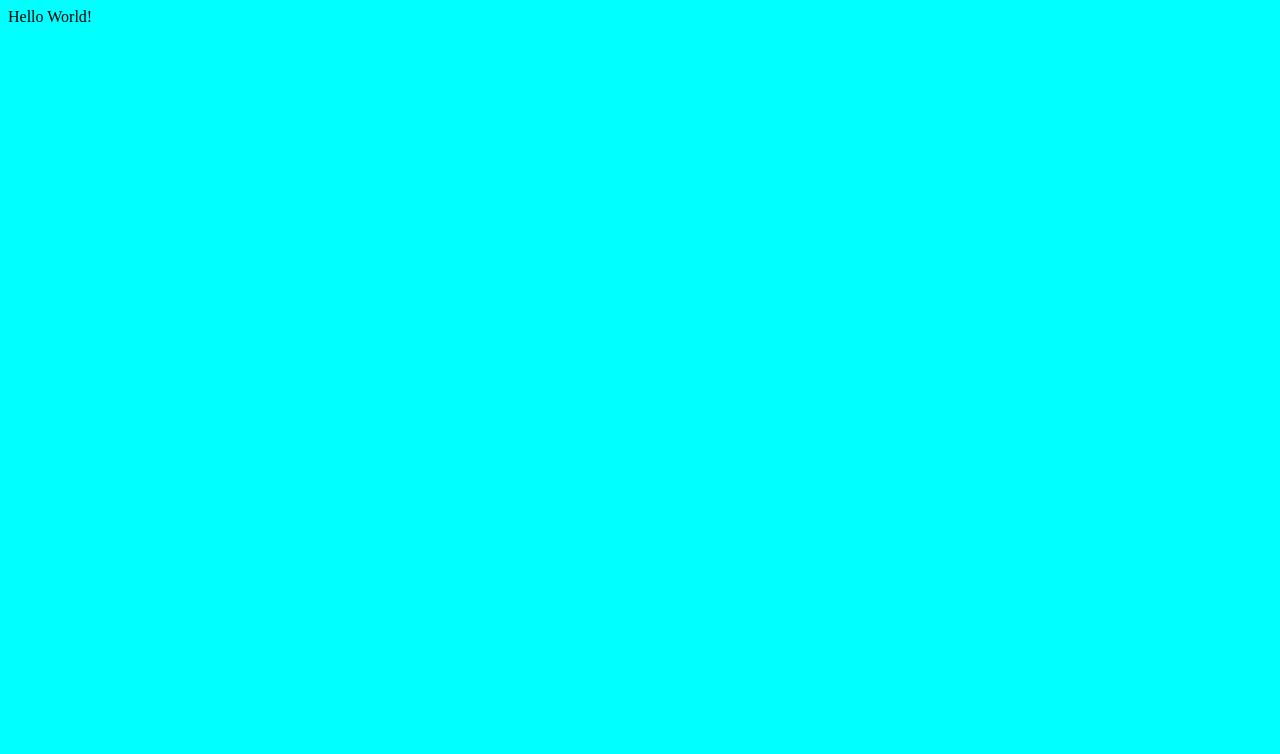
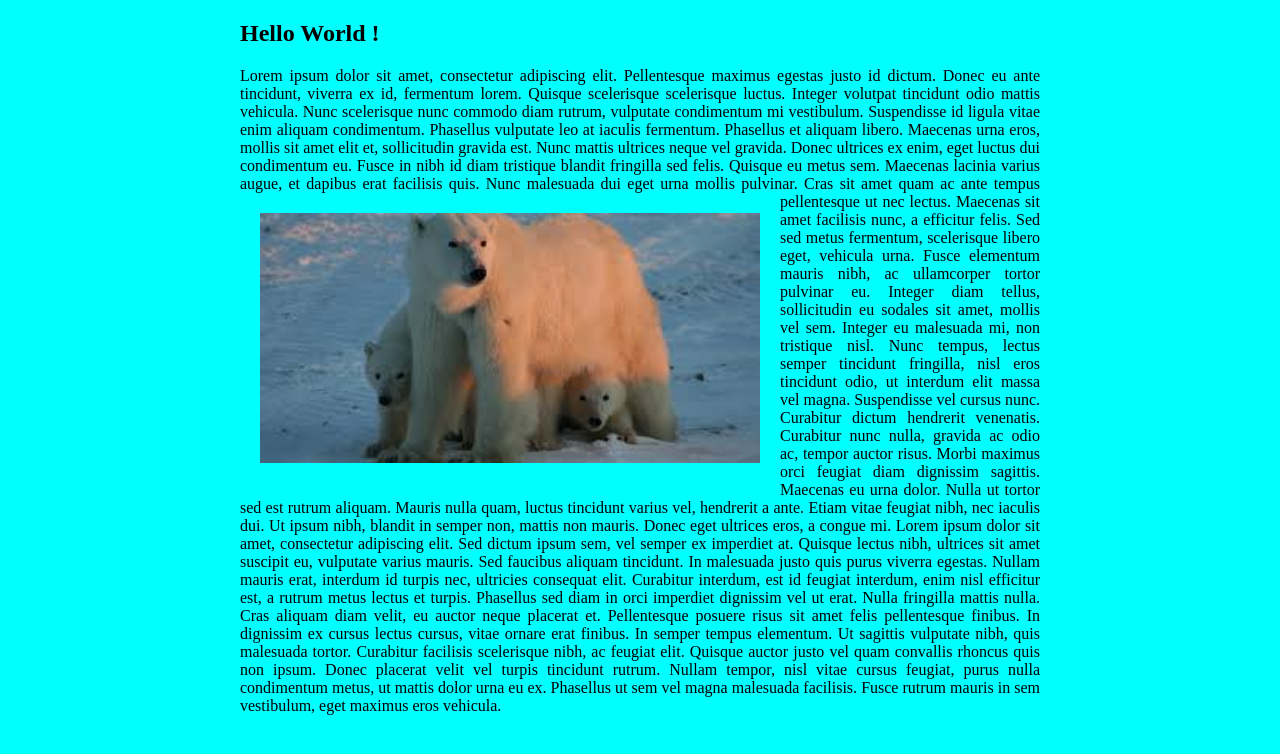
Before and after one commit to fetka/firstHTML, a plain HTML site: page index.html in a window 1280 px wide. Drawn offline with Linux system fonts and the light colour scheme.

Commit message:
modified 05/05

```diff
--- a/index.html
+++ b/index.html
@@ -3,11 +3,62 @@
 <head>
     <meta charset="UTF-8">
     <style></style>
-    <LINK href="style.css" rel="stylesheet" type="text/css">
+    <link href="style.css" rel="stylesheet" type="text/css">
+    <meta name="viewport" content="width=device-width, initial-scale=1.0">
 
     <title>Hello</title>
+    <style>
+        div {
+            max-width: 800px;
+            margin: auto;
+
+        }
+    p{
+        text-align: justify;
+    }</style>
 </head>
 <body>
-Hello World!
+<div>
+    <h2>Hello World !</h2>
+
+    <p >
+        Lorem ipsum dolor sit amet, consectetur adipiscing elit. Pellentesque maximus egestas justo id dictum. Donec eu
+        ante tincidunt, viverra ex id, fermentum lorem. Quisque scelerisque scelerisque luctus. Integer volutpat
+        tincidunt odio mattis vehicula. Nunc scelerisque nunc commodo diam rutrum, vulputate condimentum mi vestibulum.
+        Suspendisse id ligula vitae enim aliquam condimentum. Phasellus vulputate leo at iaculis fermentum. Phasellus et
+        aliquam libero. Maecenas urna eros, mollis sit amet elit et, sollicitudin gravida est. Nunc mattis ultrices
+        neque vel gravida. Donec ultrices ex enim, eget luctus dui condimentum eu. Fusce in nibh id diam tristique
+        blandit fringilla sed felis. Quisque eu metus sem. Maecenas lacinia varius augue, et dapibus erat facilisis
+        quis. Nunc malesuada dui eget urna mollis pulvinar. Cras sit amet quam ac ante tempus pellentesque ut nec
+        lectus.
+        <img style="float: left;margin: 20px;" src="images/polarbear.jpg" alt="polar bear" width="500px" srcset="">
+        Maecenas sit amet facilisis nunc, a efficitur felis. Sed sed metus fermentum, scelerisque libero eget, vehicula
+        urna. Fusce elementum mauris nibh, ac ullamcorper tortor pulvinar eu. Integer diam tellus, sollicitudin eu
+        sodales sit amet, mollis vel sem. Integer eu malesuada mi, non tristique nisl. Nunc tempus, lectus semper
+        tincidunt fringilla, nisl eros tincidunt odio, ut interdum elit massa vel magna. Suspendisse vel cursus nunc.
+        Curabitur dictum hendrerit venenatis. Curabitur nunc nulla, gravida ac odio ac, tempor auctor risus. Morbi
+        maximus orci feugiat diam dignissim sagittis.
+
+
+        Maecenas eu urna dolor. Nulla ut tortor sed est rutrum aliquam. Mauris nulla quam, luctus tincidunt varius vel,
+        hendrerit a ante. Etiam vitae feugiat nibh, nec iaculis dui. Ut ipsum nibh, blandit in semper non, mattis non
+        mauris. Donec eget ultrices eros, a congue mi. Lorem ipsum dolor sit amet, consectetur adipiscing elit.
+
+        Sed dictum ipsum sem, vel semper ex imperdiet at. Quisque lectus nibh, ultrices sit amet suscipit eu, vulputate
+        varius mauris. Sed faucibus aliquam tincidunt. In malesuada justo quis purus viverra egestas. Nullam mauris
+        erat, interdum id turpis nec, ultricies consequat elit. Curabitur interdum, est id feugiat interdum, enim nisl
+        efficitur est, a rutrum metus lectus et turpis. Phasellus sed diam in orci imperdiet dignissim vel ut erat.
+        Nulla fringilla mattis nulla. Cras aliquam diam velit, eu auctor neque placerat et. Pellentesque posuere risus
+        sit amet felis pellentesque finibus. In dignissim ex cursus lectus cursus, vitae ornare erat finibus.
+
+        In semper tempus elementum. Ut sagittis vulputate nibh, quis malesuada tortor. Curabitur facilisis scelerisque
+        nibh, ac feugiat elit. Quisque auctor justo vel quam convallis rhoncus quis non ipsum. Donec placerat velit vel
+        turpis tincidunt rutrum. Nullam tempor, nisl vitae cursus feugiat, purus nulla condimentum metus, ut mattis
+        dolor urna eu ex. Phasellus ut sem vel magna malesuada facilisis. Fusce rutrum mauris in sem vestibulum, eget
+        maximus eros vehicula.
+
+    </p>
+
+</div>
 </body>
 </html>
--- a/style.css
+++ b/style.css
@@ -1,3 +1,4 @@
 *{
     background: aqua;
+
 }
```
Also changed, not shown: images/polarbear.jpg (added).
